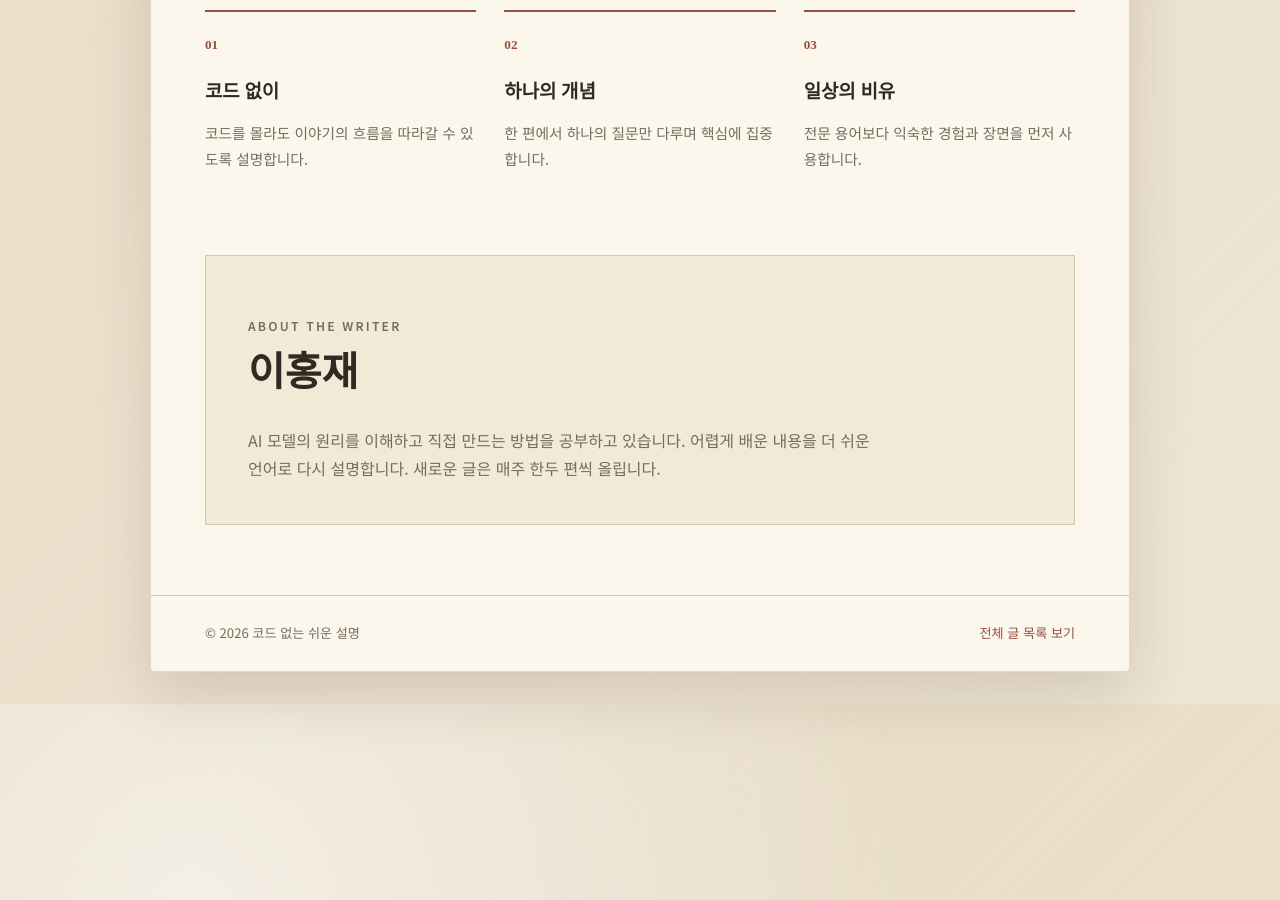
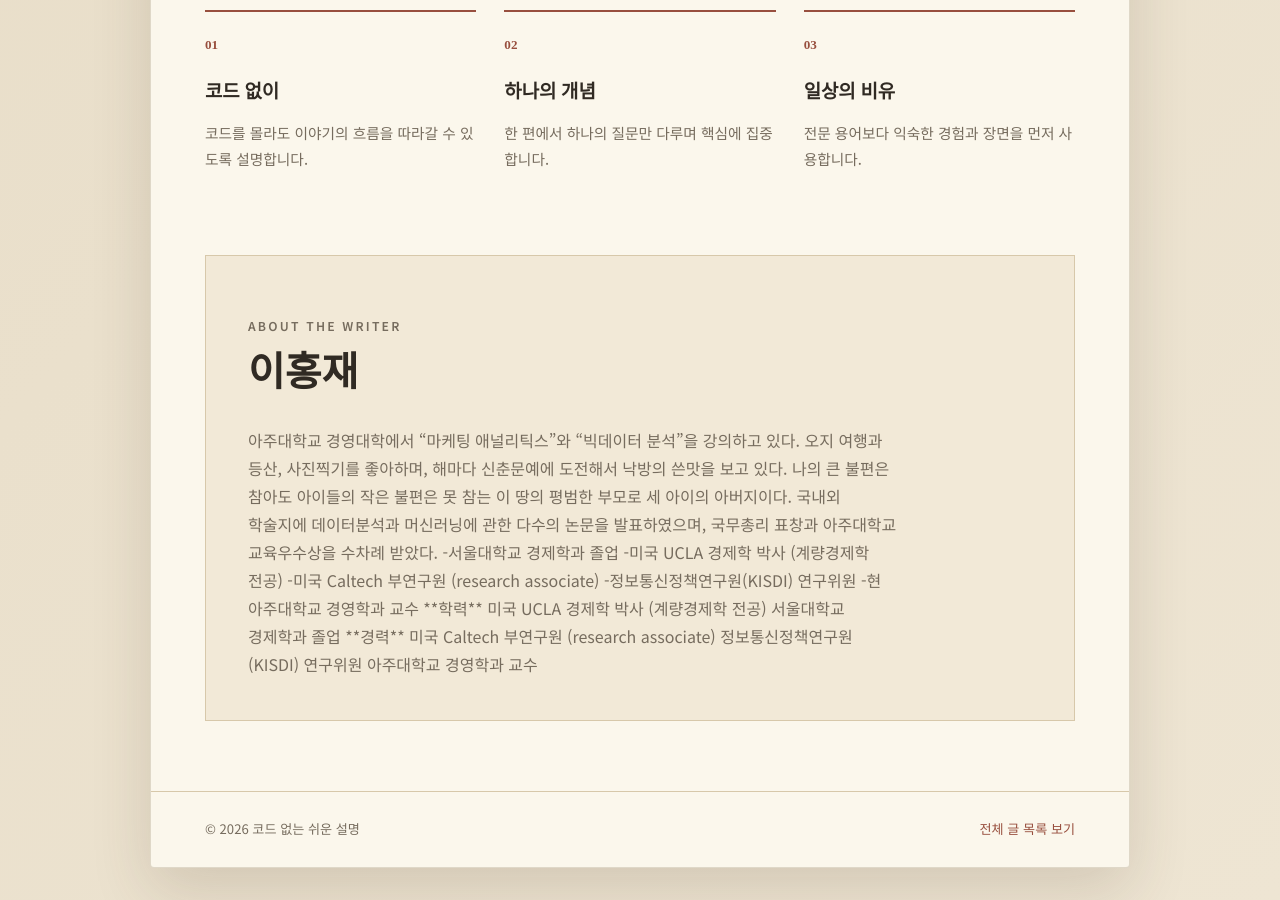
Before and after one commit to chaeyeun-kim/my_website, a Jekyll site: the page index.html, which Jekyll copies as it is, in a window 1280 px wide and 900 px high, scrolled down 1322 px. Built offline with Jekyll 4.4.1, drawn with Linux system fonts in a browser that asks for light colours.

Commit message:
Enhance writer's biography in index.html
Updated the writer's biography with additional details about their background, education, and career achievements.

```diff
--- a/index.html
+++ b/index.html
@@ -512,9 +512,25 @@
         <h2>이홍재</h2>
 
         <p>
-          AI 모델의 원리를 이해하고 직접 만드는 방법을 공부하고 있습니다.
-          어렵게 배운 내용을 더 쉬운 언어로 다시 설명합니다.
-          새로운 글은 매주 한두 편씩 올립니다.
+          아주대학교 경영대학에서 “마케팅 애널리틱스”와 “빅데이터 분석”을 강의하고 있다.
+          오지 여행과 등산, 사진찍기를 좋아하며, 해마다 신춘문예에 도전해서 낙방의 쓴맛을 보고 있다.
+          나의 큰 불편은 참아도 아이들의 작은 불편은 못 참는 이 땅의 평범한 부모로 세 아이의 아버지이다.
+          국내외 학술지에 데이터분석과 머신러닝에 관한 다수의 논문을 발표하였으며, 국무총리 표창과 아주대학교 교육우수상을 수차례 받았다.
+
+          -서울대학교 경제학과 졸업
+          -미국 UCLA 경제학 박사 (계량경제학 전공)
+          -미국 Caltech 부연구원 (research associate)
+          -정보통신정책연구원(KISDI) 연구위원
+          -현 아주대학교 경영학과 교수
+
+          **학력**
+          미국 UCLA 경제학 박사 (계량경제학 전공)
+          서울대학교 경제학과 졸업
+
+          **경력**
+          미국 Caltech 부연구원 (research associate)
+          정보통신정책연구원(KISDI) 연구위원
+          아주대학교 경영학과 교수
         </p>
       </section>
     </main>
```
